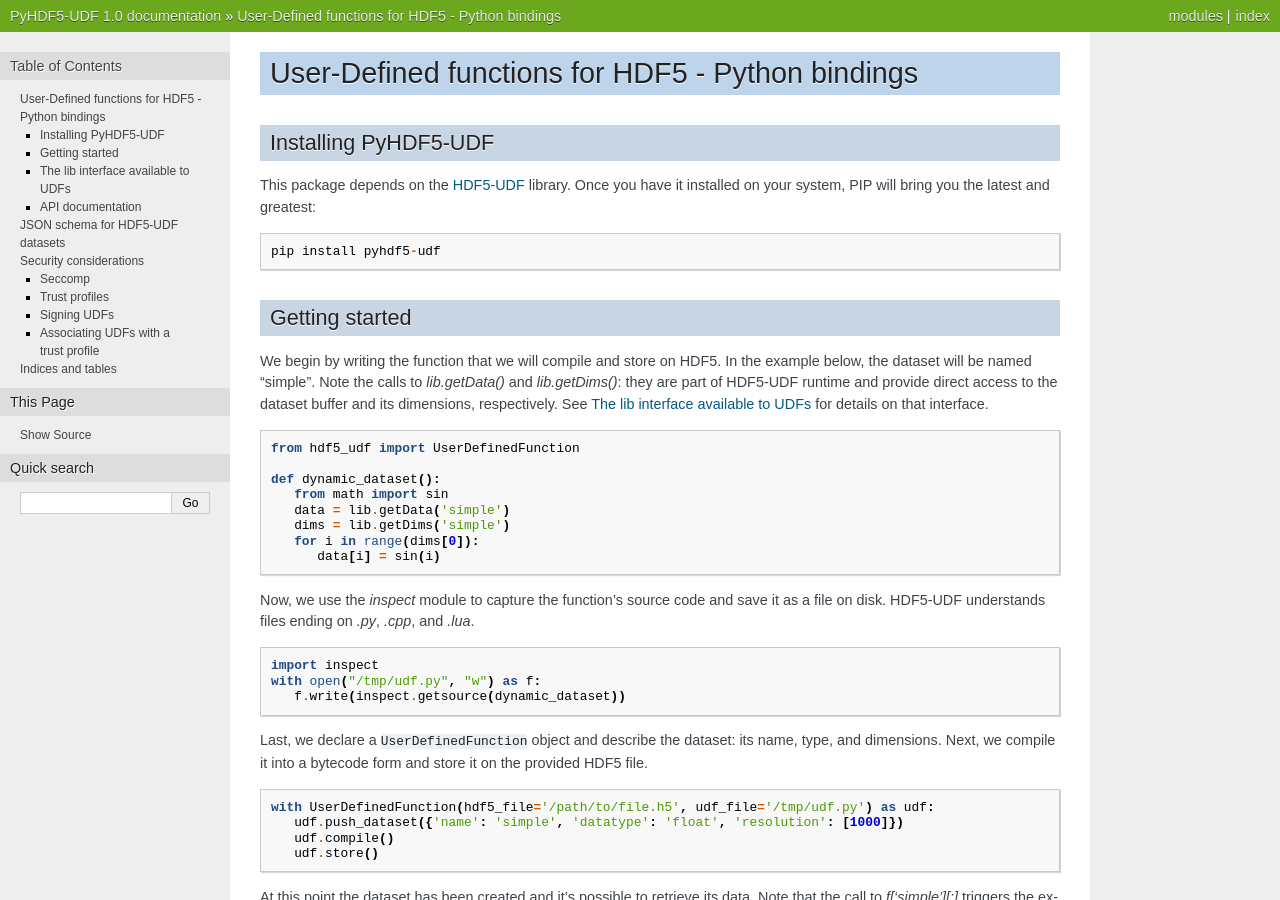
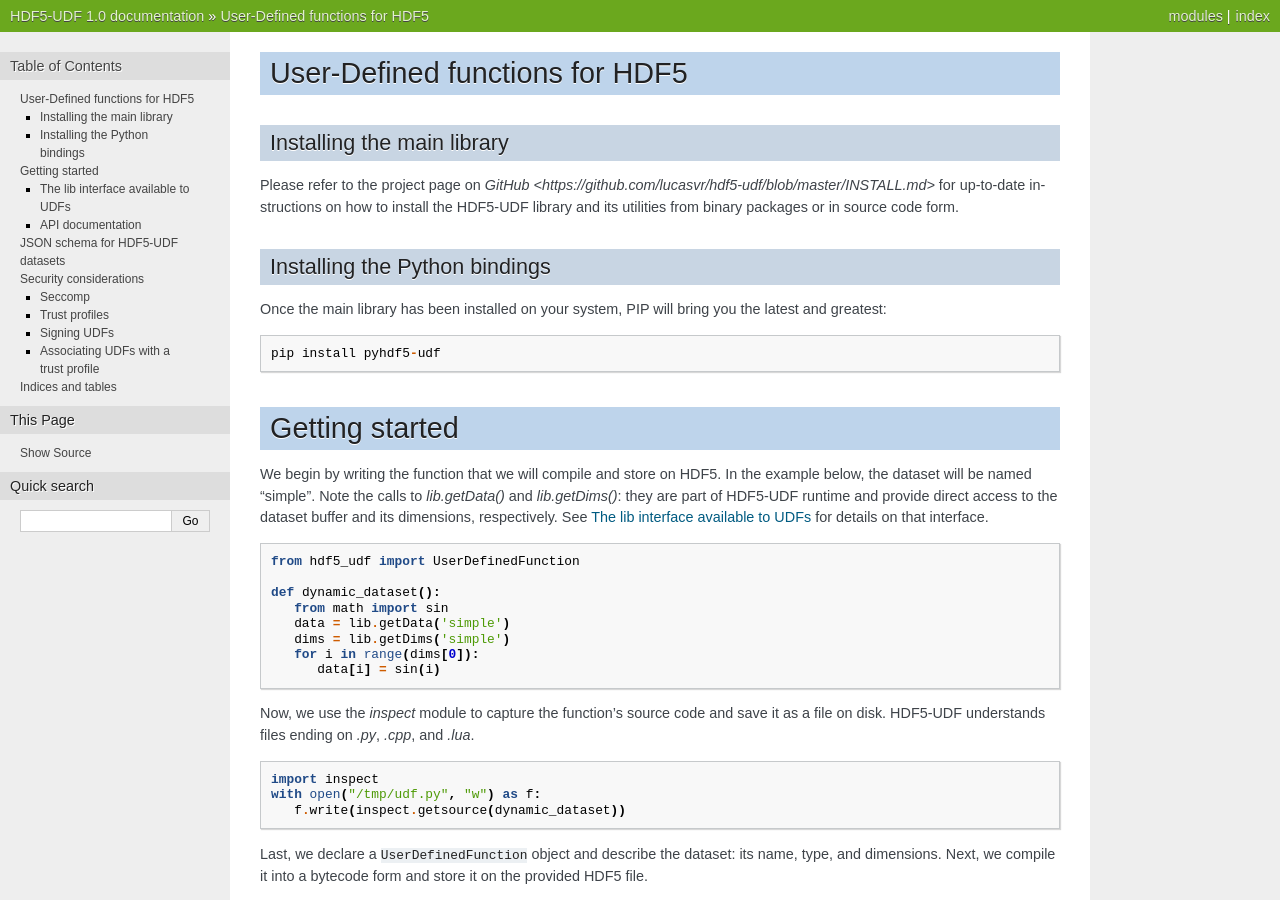
Before and after one commit to lucasvr/hdf5-udf, a Sphinx documentation site: the page built from python-bindings/doc/index.rst, in a window 1280 px wide and 900 px high. Built offline with Sphinx 7.4.7, drawn with Linux system fonts in a browser that asks for light colours; some of the changed text lies outside the part shown.

Commit message:
Documentation updates
Update pointers to project page, add a few words on the existence of a
filesystem access configuration file.

```diff
--- a/python-bindings/doc/conf.py
+++ b/python-bindings/doc/conf.py
@@ -16,7 +16,7 @@
 
 # -- Project information -----------------------------------------------------
 
-project = 'PyHDF5-UDF'
+project = 'HDF5-UDF'
 copyright = '2021, Lucas C. Villa Real'
 author = 'Lucas C. Villa Real'
 
--- a/python-bindings/doc/index.rst
+++ b/python-bindings/doc/index.rst
@@ -1,4 +1,4 @@
-.. PyHDF5-UDF documentation master file, created by
+.. HDF5-UDF documentation master file, created by
    sphinx-quickstart on Thu Apr 15 22:42:44 2021.
 
 .. toctree::
@@ -7,14 +7,21 @@
    :caption: Contents:
 
 
-User-Defined functions for HDF5 - Python bindings
-=================================================
+User-Defined functions for HDF5
+===============================
 
-Installing PyHDF5-UDF
----------------------
+Installing the main library
+---------------------------
 
-This package depends on the `HDF5-UDF <https://github.com/lucasvr/hdf5-udf>`_
-library. Once you have it installed on your system, PIP will bring you the
+Please refer to the project page on `GitHub <https://github.com/lucasvr/hdf5-udf/blob/master/INSTALL.md>`
+for up-to-date instructions on how to install the HDF5-UDF library and its
+utilities from binary packages or in source code form.
+
+
+Installing the Python bindings
+------------------------------
+
+Once the main library has been installed on your system, PIP will bring you the
 latest and greatest:
 
 .. code-block::
@@ -22,7 +29,7 @@
    pip install pyhdf5-udf
 
 Getting started
-----------------
+===============
 
 We begin by writing the function that we will compile and store on HDF5. In the
 example below, the dataset will be named "simple". Note the calls to `lib.getData()`
--- a/python-bindings/doc/security.rst
+++ b/python-bindings/doc/security.rst
@@ -43,12 +43,17 @@
 each profile directory exists a JSON file which states the system calls allowed to
 be executed by members of that profile. Three profiles are created:
 
+- **deny**: strict settings that allow writing to ``stdout`` and ``stderr``,
+  memory allocation, and basic process management (so the process can ``exit()``).
 - **default**: a sane configuration that allows memory allocation, opening files in
   read-only mode, writing to ``stdout`` and ``stderr``, and interfacing with the
   terminal device.
-- **deny**: strict settings that simply allow writing to ``stdout`` and ``stderr``.
 - **allow**: poses no restrictions. The UDF is treated as a regular process with
   no special requirements.
+
+The profile configuration files also state which filesystem paths can be accessed
+by UDFs. An attempt to access a filesystem object not covered in the config file
+causes the UDF to be terminated with `SIGKILL`.
 
 Signing UDFs
 ------------
```
Also changed, not shown: 2 other files.
